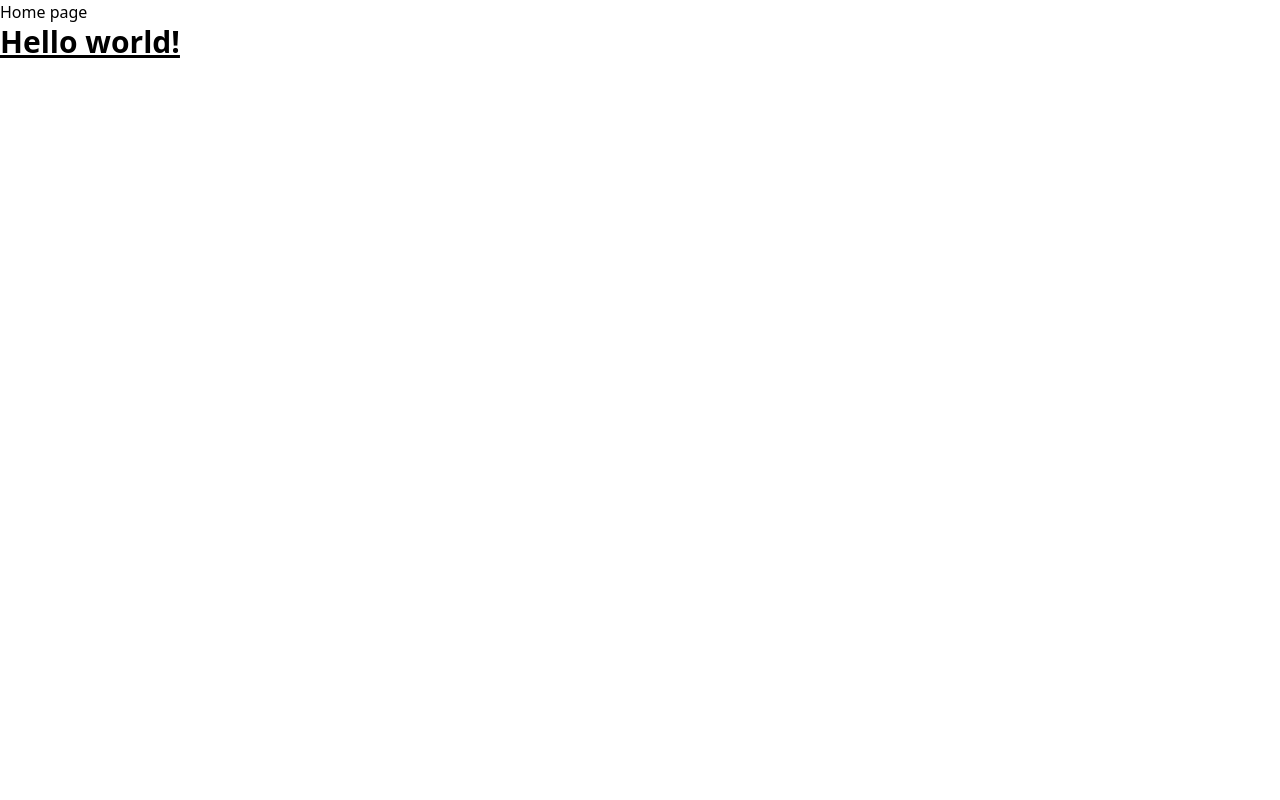
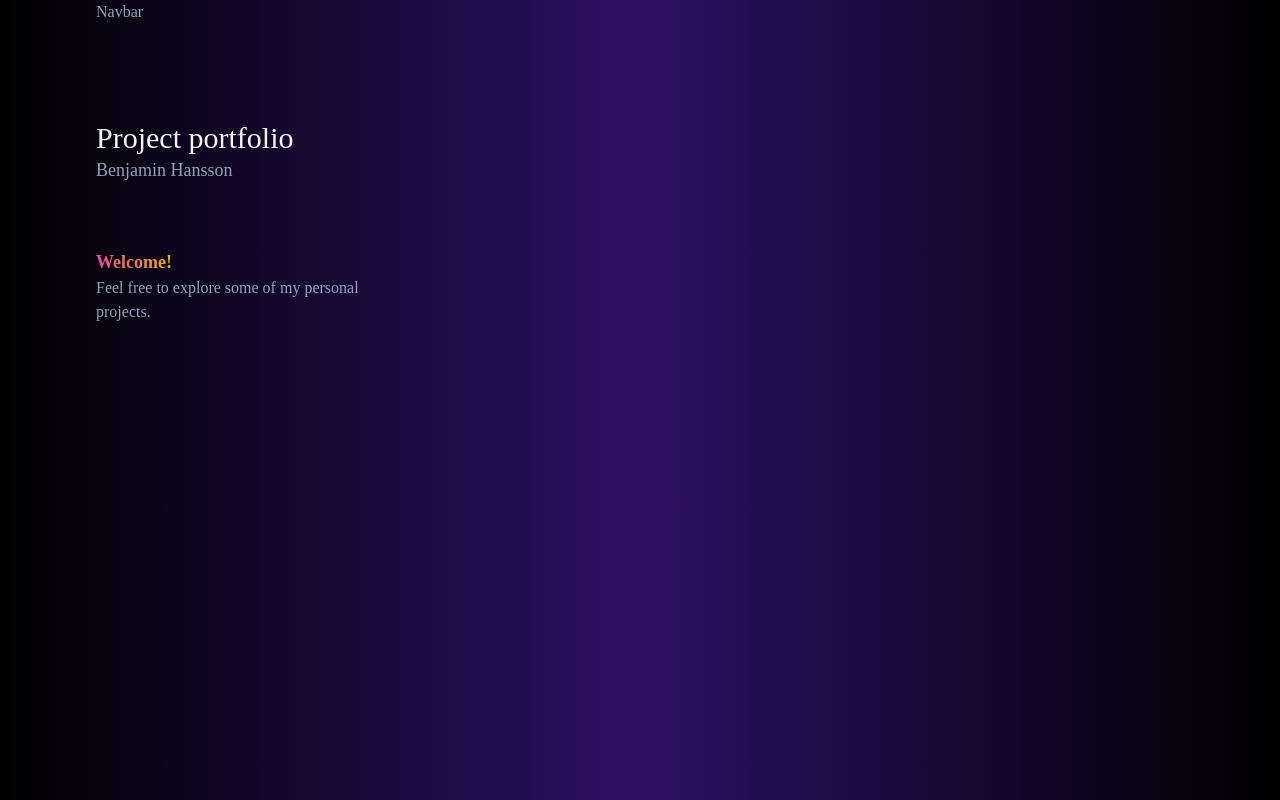
Before and after one commit to Benhan11/project-portfolio, a React (Create React App) app: page / in a window 1280 px wide. Built offline with nearby package versions, Linux system fonts and the light colour scheme.

Commit message:
Initial layout, font, and color of homepage decided

```diff
--- a/src/pages/Home.tsx
+++ b/src/pages/Home.tsx
@@ -1,12 +1,26 @@
 function Home() {
     return (
-        <div>
-            <header>Home page</header>
-            <main>
-                <h1 className="text-3xl font-bold underline">
-                    Hello world!
-                </h1>
-            </main>
+        <div className="min-h-screen font-mono text-slate-400 bg-gradient-to-r from-black via-violet-950 to-black">
+            <div className="mx-auto max-w-screen-xl px-6 md:px-12 lg:px-24">
+                <div className="">
+                    Navbar
+                </div>
+                <div className="lg:flex lg:justify-between">
+                    <div className="lg:sticky lg:top-0 lg:max-h-screen lg:w-1/2 lg:py-24 lg:flex lg:flex-col">
+                        <div>
+                            <h1 className="text-slate-100 text-3xl font-medium">Project portfolio</h1>
+                            <h2 className="text-lg">Benjamin Hansson</h2>
+                            <p className="max-w-72 mt-16">
+                                <a className="text-lg font-bold bg-gradient-to-r from-pink-500 to-yellow-500 inline-block text-transparent bg-clip-text">Welcome!</a><br/>
+                                Feel free to explore some of my personal projects.
+                            </p>
+                        </div>
+                    </div>
+                    <div className="lg:w-1/2 lg:py-24">
+
+                    </div>
+                </div>
+            </div>
         </div>
     );
 }
--- a/tailwind.config.js
+++ b/tailwind.config.js
@@ -4,6 +4,9 @@ module.exports = {
     "./src/**/*.{js,jsx,ts,tsx}",
   ],
   theme: {
+    fontFamily: {
+      'mono': ['Cascadia Code']
+    },
     extend: {},
   },
   plugins: [],
```
